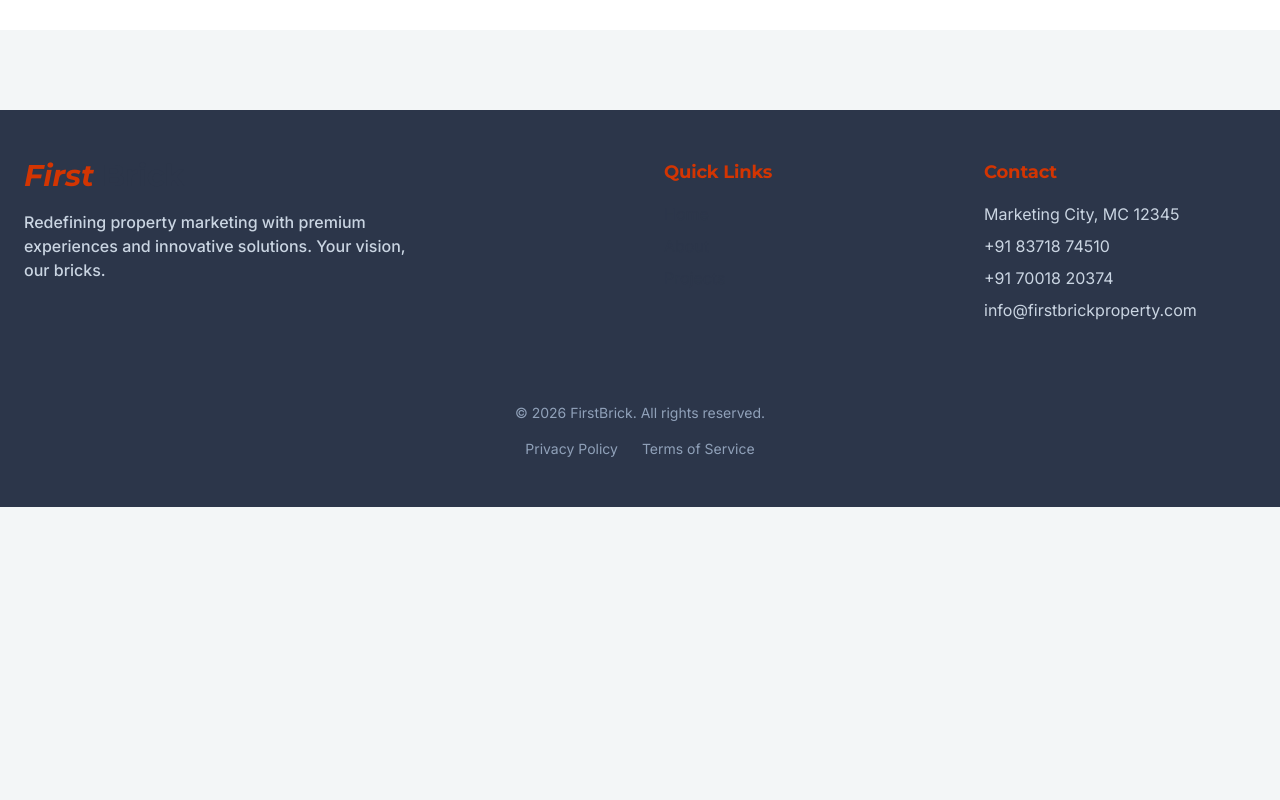
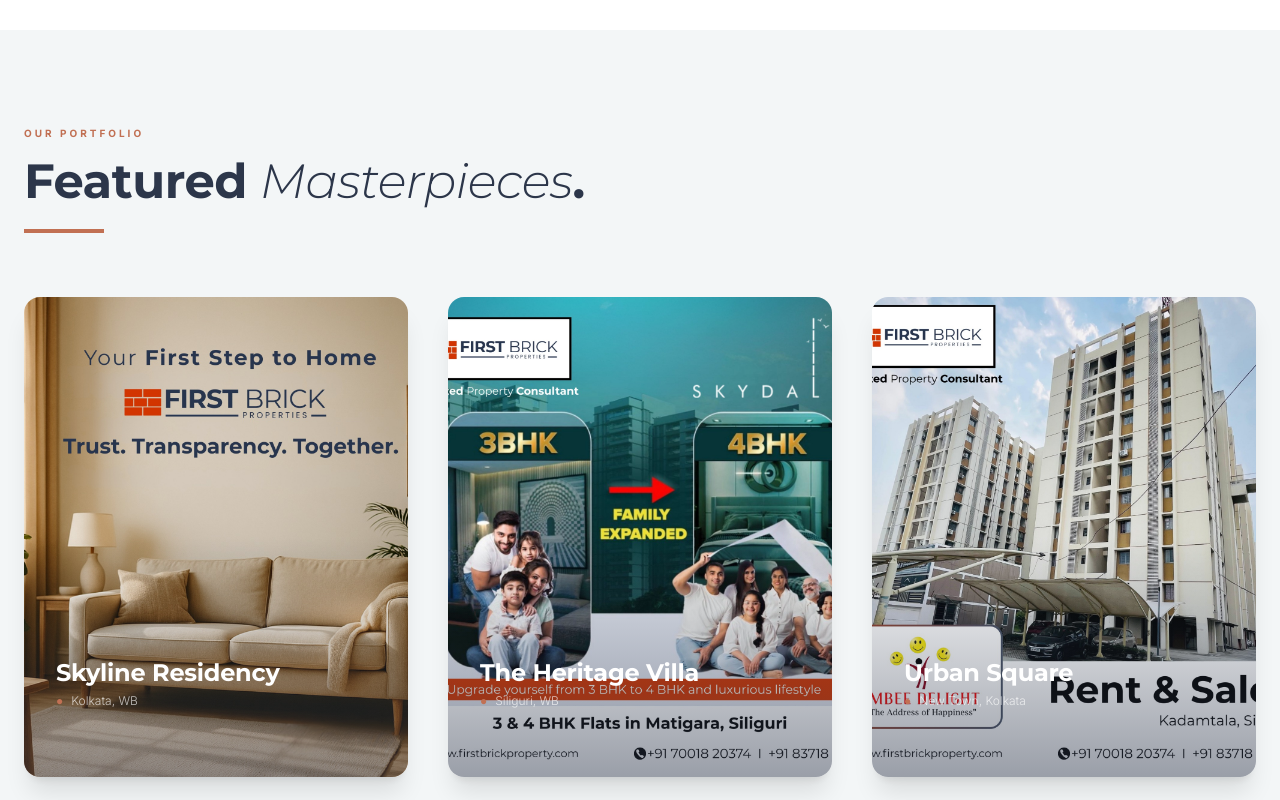
Before and after one commit to Rajarshirexx/First-Brick, a React (Vite) app in the folder client/: page / in a window 1280 px wide. Shown: the part 1520-2320 px from the top of the page. Before the commit the page ends 2027 px from the top, so only its background shows below. Built offline with nearby package versions, Linux system fonts and the light colour scheme.

Commit message:
feat: project section

```diff
--- a/client/src/Pages/Home/Home.jsx
+++ b/client/src/Pages/Home/Home.jsx
@@ -1,12 +1,14 @@
 import React from 'react';
 import Hero from './Sections/HeroSection';
 import AboutSection from './Sections/AboutSection';
+import ProjectsSection from './Sections/ProjectsSection';
 
 export default function Home() {
     return (
         <div className="bg-bg min-h-screen">
             <Hero />
             <AboutSection />
+            <ProjectsSection />
         </div>
     );
 }
--- /dev/null
+++ b/client/src/Pages/Home/Sections/ProjectsSection.jsx
@@ -0,0 +1,128 @@
+import React from 'react';
+import { Link } from 'react-router-dom';
+
+// Import project images
+import img1 from '../../../assets/img1.jpg';
+import img2 from '../../../assets/img2.jpg';
+import img5 from '../../../assets/img5.jpg';
+import img7 from '../../../assets/img7.jpg';
+import img8 from '../../../assets/img8.jpg';
+import img9 from '../../../assets/img9.jpg';
+
+const projects = [
+    {
+        id: 1,
+        title: "Skyline Residency",
+        location: "Kolkata, WB",
+        image: img1,
+        category: "Luxury Apartments"
+    },
+    {
+        id: 2,
+        title: "The Heritage Villa",
+        location: "Siliguri, WB",
+        image: img5,
+        category: "Boutique Living"
+    },
+    {
+        id: 3,
+        title: "Urban Square",
+        location: "New Town, Kolkata",
+        image: img7,
+        category: "Commercial Hub"
+    },
+    {
+        id: 4,
+        title: "Orchid Heights",
+        location: "Lake Town, Kolkata",
+        image: img8,
+        category: "Residential Excellence"
+    },
+    {
+        id: 5,
+        title: "Coastal Meadows",
+        location: "Digha, WB",
+        image: img9,
+        category: "Vacation Homes"
+    },
+    {
+        id: 6,
+        title: "The Grand Atrium",
+        location: "Salt Lake, Kolkata",
+        image: img2,
+        category: "Premium Suites"
+    }
+];
+
+export default function ProjectsSection() {
+    return (
+        <section className="py-24 bg-bg">
+            <div className="container px-6">
+
+                {/* Section Header */}
+                <div className="max-w-2xl mb-16 animate-fadeIn">
+                    <div className="text-secondary font-bold text-[10px] uppercase tracking-[0.3em] mb-4">
+                        Our Portfolio
+                    </div>
+                    <h2 className="text-4xl md:text-5xl font-display font-bold text-primary mb-6">
+                        Featured <span className="italic font-light">Masterpieces</span>.
+                    </h2>
+                    <div className="w-20 h-1 bg-secondary"></div>
+                </div>
+
+                {/* Projects Grid */}
+                <div className="grid grid-cols-1 md:grid-cols-2 lg:grid-cols-3 gap-10">
+                    {projects.map((project, index) => (
+                        <div
+                            key={project.id}
+                            className="group relative bg-white rounded-2xl overflow-hidden shadow-xl hover:shadow-2xl transition-all duration-500 hover:-translate-y-2 animate-fadeIn"
+                            style={{ animationDelay: `${index * 100}ms` }}
+                        >
+                            {/* Image Container */}
+                            <div className="aspect-[4/5] overflow-hidden bg-primary/5">
+                                <img
+                                    src={project.image}
+                                    alt={project.title}
+                                    className="w-full h-full object-cover transition-transform duration-700 group-hover:scale-110"
+                                />
+                                <div className="absolute inset-0 bg-gradient-to-t from-primary/80 via-transparent to-transparent opacity-60 group-hover:opacity-80 transition-opacity"></div>
+                            </div>
+
+                            {/* Overlay Content */}
+                            <div className="absolute bottom-0 left-0 right-0 p-8 transform translate-y-4 group-hover:translate-y-0 transition-transform duration-500">
+                                <div className="text-peach text-[10px] uppercase tracking-widest mb-2 font-bold opacity-0 group-hover:opacity-100 transition-opacity delay-100">
+                                    {project.category}
+                                </div>
+                                <h3 className="text-2xl font-display font-bold text-white mb-1">
+                                    {project.title}
+                                </h3>
+                                <div className="flex items-center gap-2 text-white/70 text-xs mb-6 font-light">
+                                    <span className="text-secondary">●</span> {project.location}
+                                </div>
+                                <Link
+                                    to={`/projects/${project.id}`}
+                                    className="inline-flex items-center gap-3 text-white text-sm font-bold opacity-0 group-hover:opacity-100 transition-opacity delay-200"
+                                >
+                                    <span className="border-b border-white pb-1">View Project</span>
+                                    <span>→</span>
+                                </Link>
+                            </div>
+                        </div>
+                    ))}
+                </div>
+
+                {/* View All CTA */}
+                <div className="mt-20 text-center animate-fadeIn delay-500">
+                    <Link
+                        to="/projects"
+                        className="btn-primary py-4 px-10 group"
+                    >
+                        Explore Complete Portfolio
+                        <span className="ml-3 group-hover:translate-x-2 transition-transform inline-block">→</span>
+                    </Link>
+                </div>
+
+            </div>
+        </section>
+    );
+}
--- a/client/src/index.css
+++ b/client/src/index.css
@@ -109,6 +109,7 @@
   --color-muted: #59606D;          /* Muted Slate Text */
   --color-neutral: #A1A8B2;        /* Blue-Gray Neutral */
   --color-peach: #FED6BF;          /* Soft Peach Accent */
+  --color-light: #FFFFFF;
   --color-bg: #F3F6F7;             /* Clean Light Background */
   --color-text: #2C364A;           /* Navy Gray for Text */
 
```
